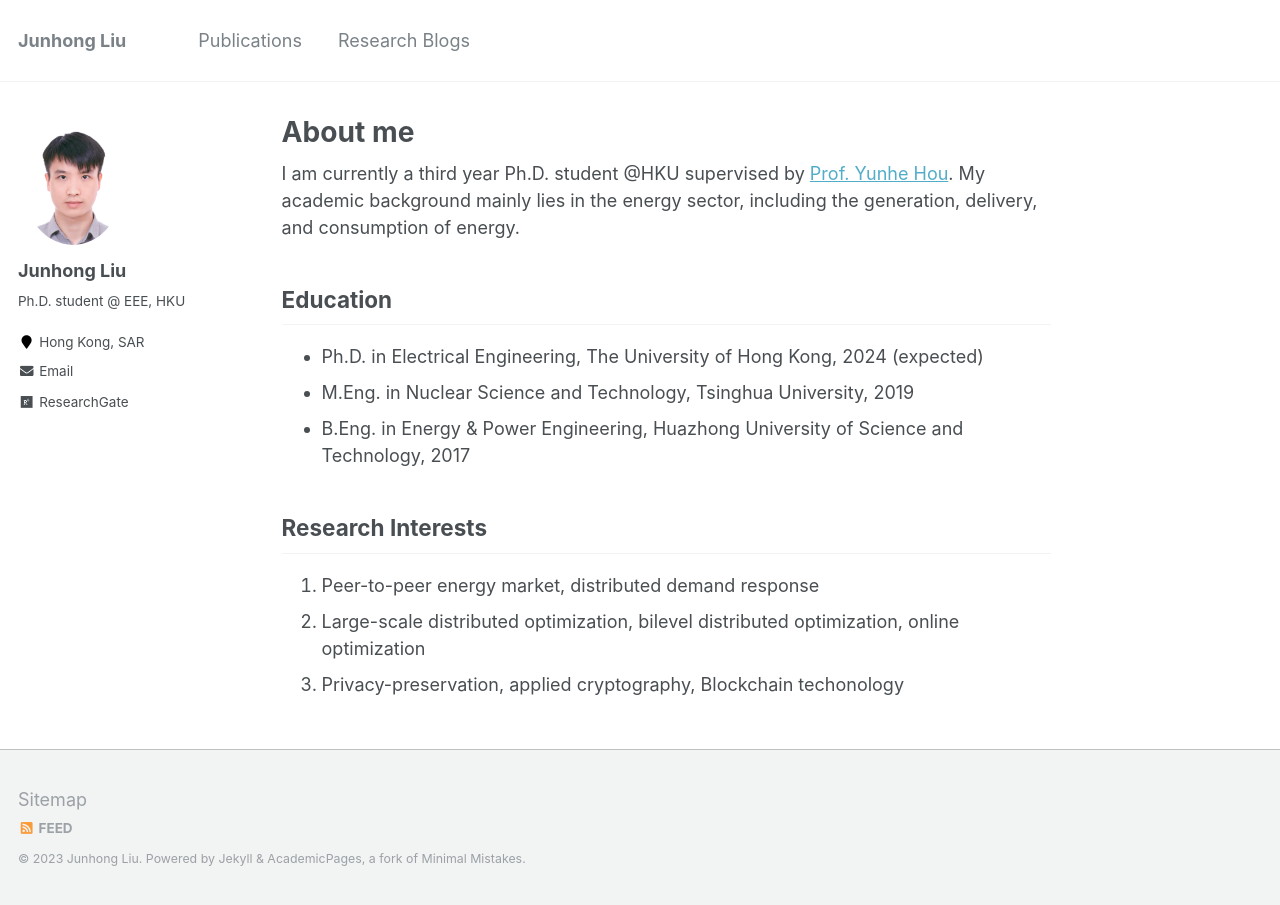
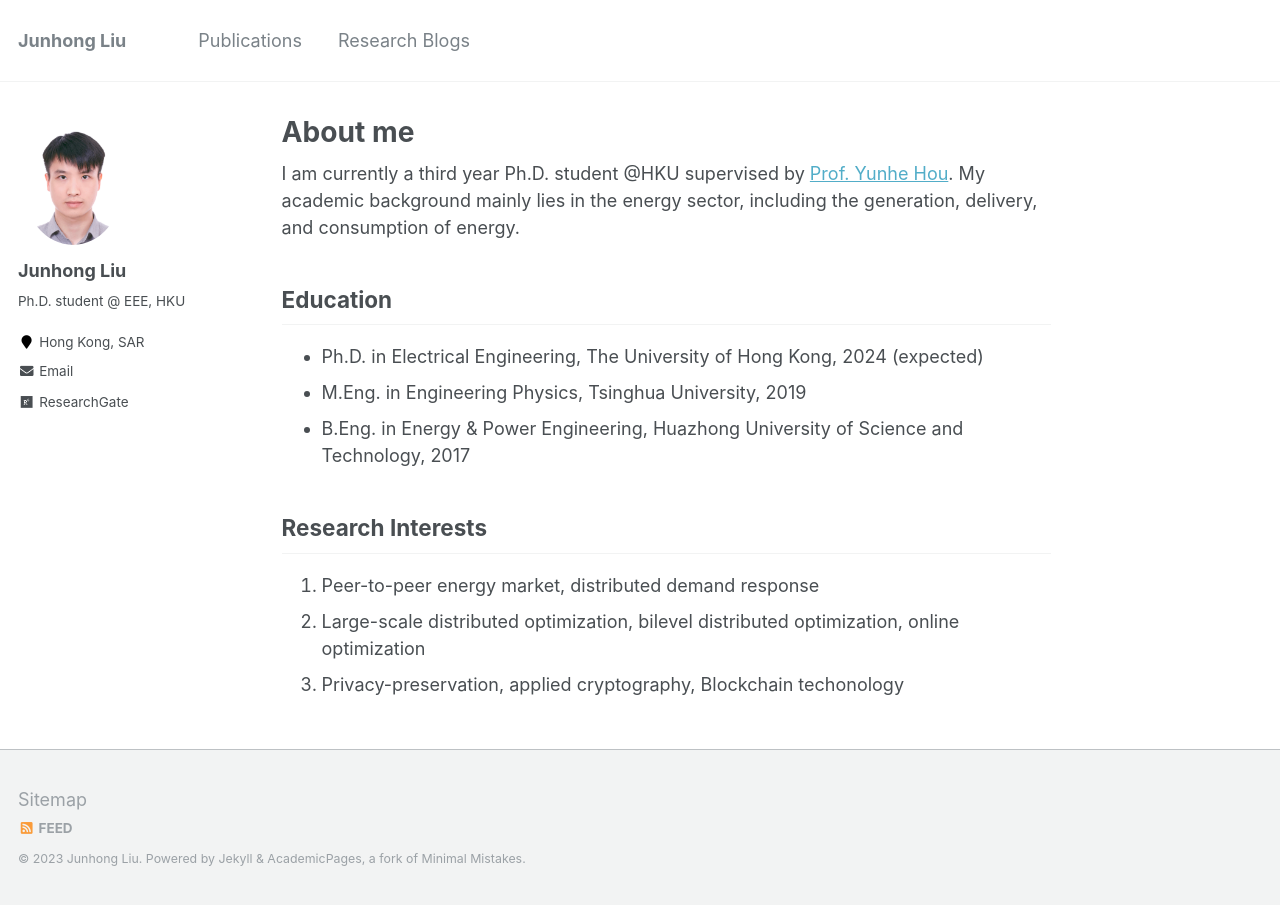
Before and after one commit to johnny-eee/online, a Jekyll site: the page built from _pages/about.md, in a window 1280 px wide. Built offline with Jekyll 4.4.1, drawn with Linux system fonts in a browser that asks for light colours.

Commit message:
Update about.md

```diff
--- a/_pages/about.md
+++ b/_pages/about.md
@@ -13,7 +13,7 @@ I am currently a third year Ph.D. student @HKU supervised by [Prof. Yunhe Hou](h
 ## Education
 
 * Ph.D. in Electrical Engineering, The University of Hong Kong, 2024 (expected)
-* M.Eng. in Nuclear Science and Technology, Tsinghua University, 2019
+* M.Eng. in Engineering Physics, Tsinghua University, 2019
 * B.Eng. in Energy & Power Engineering, Huazhong University of Science and Technology, 2017
 
 ## Research Interests
```
